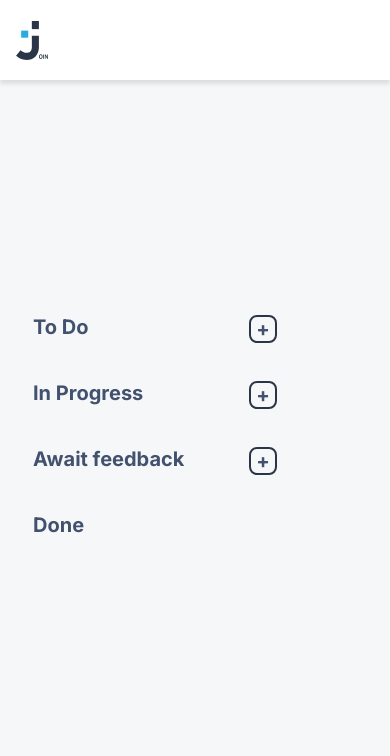
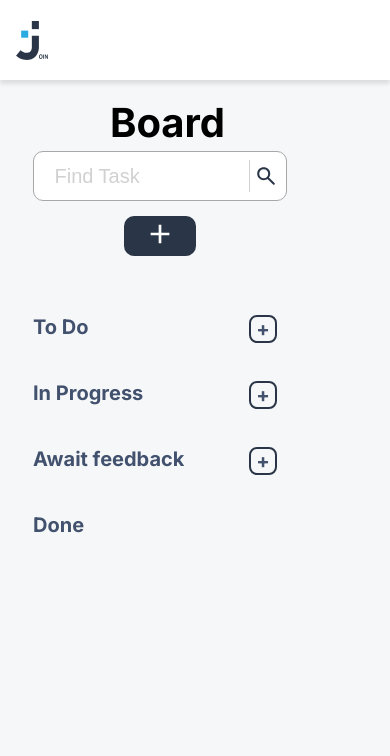
Before and after one commit to A1exi0sD4rc/Join, a plain HTML site: page board.html in a window 390 px wide. Shown: the top 756 px of the page. Drawn offline with Linux system fonts and the light colour scheme; no server answers; files whose address does not match are found by name.

Commit message:
board responsive versuch 501

```diff
--- a/styles/boardresponsive.css
+++ b/styles/boardresponsive.css
@@ -133,6 +133,15 @@
     width: 310px;
   }
 
+  .add_task_btn_txt {
+    display: none;
+  }
+
+  .add_task_btn {
+    width: 40px;
+    height: 40px;
+  }
+
   .title_big {
     width: 300px;
     font-size: 30px;
@@ -169,11 +178,8 @@
   }
 
   .board_header {
-    padding-top: 96px;
-    display: flex;
-    flex-direction: column;
-    justify-content: center;
-    margin-left: 30px;
+    width: 320px;
+    margin-left: unset;
   }
 
   .search_add_task {
```
